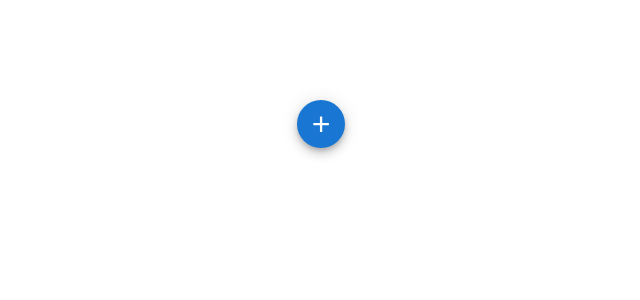
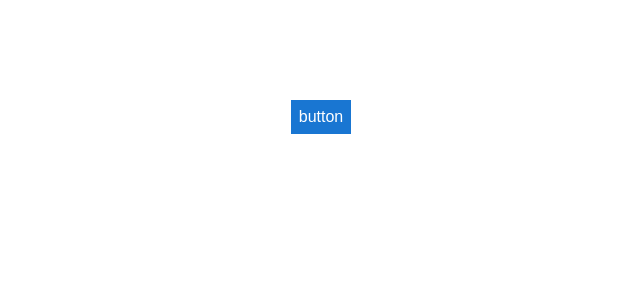
Before and after one commit to richardimaoka/react-code-snippets, a Next.js app in the folder nextjs/: page / in a window 1280 px wide. Shown: the top 300 px of the page, without its empty margins (319-959 px from the left). Built offline with nearby package versions, Linux system fonts and the light colour scheme.

Commit message:
RippleButton1

```diff
--- /dev/null
+++ b/nextjs/app/components/buttons/RippleEffectButton1.module.css
@@ -0,0 +1,26 @@
+.component {
+  /* Cancel button's default styling */
+  background-color: transparent;
+  border: none;
+  cursor: pointer;
+  outline: none;
+  padding: 0;
+  appearance: none;
+
+  /* Padding for button */
+  padding-top: 8px;
+  padding-bottom: 8px;
+  padding-left: 8px;
+  padding-right: 8px;
+
+  /* button decoration */
+  font-size: 1rem;
+  font-weight: 500;
+  color: white;
+  /* contained background  */
+  background-color: rgb(25, 118, 210);
+}
+
+.component:hover {
+  background-color:  rgb(75, 140, 206);
+}
--- /dev/null
+++ b/nextjs/app/components/buttons/RippleEffectButton1.tsx
@@ -0,0 +1,7 @@
+import styles from "./RippleEffectButton1.module.css";
+
+interface Props {}
+
+export function RippleEffectButton1(props: Props) {
+  return <button className={styles.component}>button</button>;
+}
--- a/nextjs/app/page.tsx
+++ b/nextjs/app/page.tsx
@@ -1,10 +1,11 @@
 import { Button } from "./components/buttons/Button";
+import { RippleEffectButton1 } from "./components/buttons/RippleEffectButton1";
 import styles from "./page.module.css";
 
 export default function Page() {
   return (
     <div className={styles.component}>
-      <Button />
+      <RippleEffectButton1 />
     </div>
   );
 }
```
